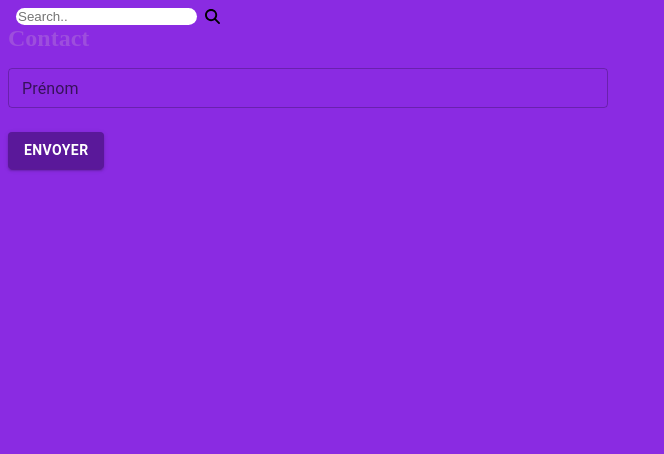
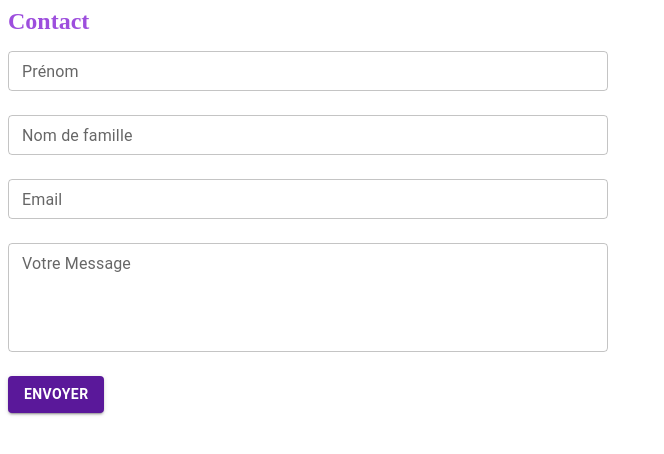
Before and after one commit to billyouadah/free-to-play, a React (Vite) app: page / in a window 1280 px wide. Shown: the top 454 px of the page, without its empty margins (0-664 px from the left). Built offline with nearby package versions, Linux system fonts and the light colour scheme; no server answers.

Commit message:
Ajout de commentaire

```diff
--- a/src/App.jsx
+++ b/src/App.jsx
@@ -1,5 +1,5 @@
 // import './App.css'
-import SearchBar from './components/Header/SearchBar'
+// import SearchBar from './components/Header/SearchBar'
 import ContactForm from './components/Contact Form/ContactForm'
 
 function App() {
@@ -7,7 +7,7 @@ function App() {
 
   return (
     <>
-      <SearchBar />
+      {/* <SearchBar /> */}
       <ContactForm />
     </>
   )
--- a/src/components/Contact Form/ContactForm.jsx
+++ b/src/components/Contact Form/ContactForm.jsx
@@ -10,30 +10,30 @@ function ContactForm () {
 
         // Validation du champ du prénom
         if (!values.firstName) {
-            errors.firstName = 'Required';
+            errors.firstName = 'Required'; // Message d'erreur si le champ est vide
             } else if (values.firstName.length > 15) {
-            errors.firstName = 'Must be 15 characters or less';
+            errors.firstName = 'Must be 15 characters or less'; // Message d'erreur si le champ dépasse 15 caractères
             }
 
         // Validation du champ du nom de famille
         if (!values.lastName) {
-            errors.lastName = 'Required';
+            errors.lastName = 'Required'; // Message d'erreur si le champ est vide
             } else if (values.lastName.length > 20) {
-            errors.lastName = 'Must be 20 characters or less';
+            errors.lastName = 'Must be 20 characters or less'; // Message d'erreur si le champ dépasse 20 caractères
             }
 
         // Validation du champ de l'email
         if (!values.email) {
-            errors.email = 'Required';
+            errors.email = 'Required'; // Message d'erreur si le champ est vide
             } else if (!/^[A-Z0-9._%+-]+@[A-Z0-9.-]+\.[A-Z]{2,4}$/i.test(values.email)) {
-            errors.email = 'Invalid email address';
+            errors.email = 'Invalid email address'; // Message d'erreur si l'email est invalide
             }
 
         // Validation du champ du message
         if (!values.message) {
-            errors.message = 'Required';
+            errors.message = 'Required'; // Message d'erreur si le champ est vide
             } else if (values.message.length < 10) {
-            errors.message = 'Must be at least 10 characters';
+            errors.message = 'Must be at least 10 characters'; // Message d'erreur si le message est inférieur à 10 caractères
             }
 
         return errors; // Retourne les erreurs de validation
@@ -59,9 +59,7 @@ function ContactForm () {
         <>
             <div id='contact-container'>
                 <h2 id='title'>Contact</h2>
-                {/* Formulaire de contact avec soumission handleSubmit de useFormik */}
                 <form onSubmit={formik.handleSubmit}>
-                    {/* Champs du formulaire */}
                     <div id='inputs'>
                         <TextField
                         size='small'
@@ -79,9 +77,58 @@ function ContactForm () {
                         {formik.touched.firstName && formik.errors.firstName ? (
                             <div>{formik.errors.firstName}</div>
                         ) : null}
-                        {/* Répéter le même schéma pour les autres champs */}
+                        <TextField
+                        size='small'
+                        fullWidth
+                        className='input'
+                        id="lastName"
+                        name="lastName"
+                        label="Nom de famille"
+                        variant="outlined"
+                        margin="normal"
+                        onChange={formik.handleChange}
+                        onBlur={formik.handleBlur}
+                        value={formik.values.lastName}
+                        />
+                        {formik.touched.lastName && formik.errors.lastName ? (
+                            <div>{formik.errors.lastName}</div>
+                        ) : null}
+
+                        <TextField
+                        size='small'
+                        fullWidth
+                        className='input'
+                        id="email"
+                        name="email"
+                        label="Email"
+                        variant="outlined"
+                        margin="normal"
+                        onChange={formik.handleChange}
+                        onBlur={formik.handleBlur}
+                        value={formik.values.email}
+                        />
+                        {formik.touched.email && formik.errors.email ? (
+                            <div>{formik.errors.email}</div>
+                        ) : null}
+
+                        <TextField
+                        size='small'
+                        fullWidth
+                        className='input'
+                        id="message"
+                        name="message"
+                        label="Votre Message"
+                        multiline rows={4}
+                        variant="outlined"
+                        margin="normal"
+                        onChange={formik.handleChange}
+                        onBlur={formik.handleBlur}
+                        value={formik.values.message}
+                        />
+                        {formik.touched.message && formik.errors.message ? (
+                            <div>{formik.errors.message}</div>
+                        ) : null}
                     </div>
-                    {/* Bouton de soumission du formulaire */}
                     <Button
                     sx={{backgroundColor:'#5A189A', color: '#FFF', '&:hover': {backgroundColor:'#fff', color: '#5A189A'}, fontWeight: 'bold'}}
                     type="submit"
@@ -92,4 +139,4 @@ function ContactForm () {
     )
 }
 
-export default ContactForm // Exporte le composant ContactForm
+export default ContactForm
```
